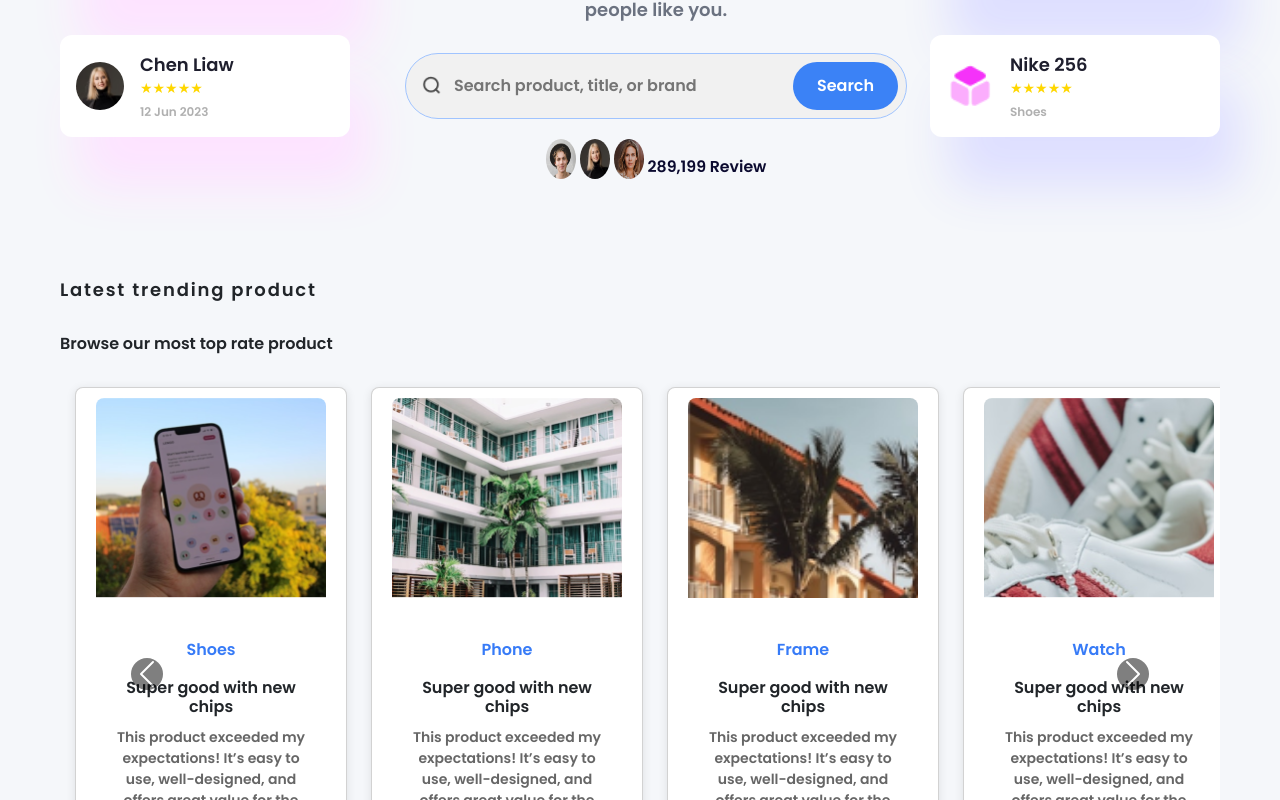
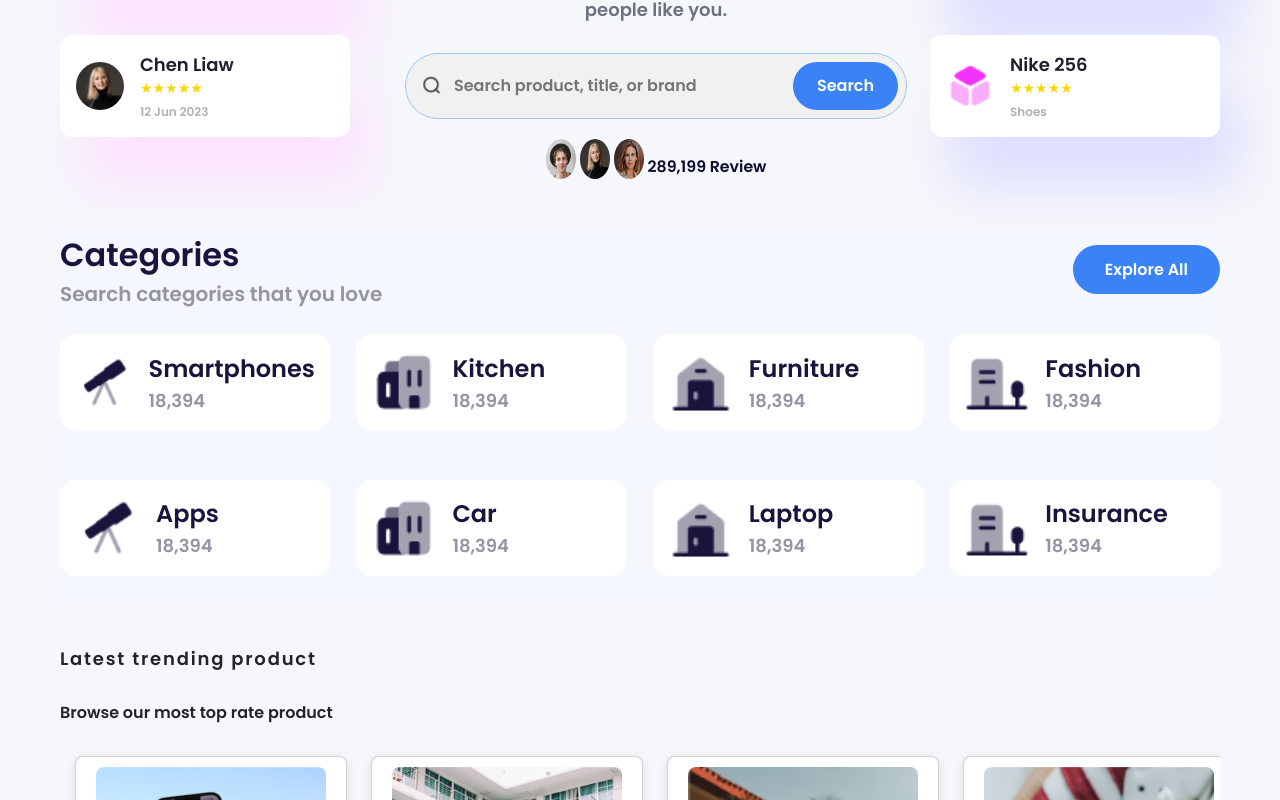
Before and after one commit to saraabdelrhman/wallet-market-master, a React (Create React App) app: page / in a window 1280 px wide. Shown: the part 419-1219 px from the top of the page. Built offline with nearby package versions, Linux system fonts and the light colour scheme.

Commit message:
contentpage

```diff
--- a/src/App.js
+++ b/src/App.js
@@ -3,6 +3,7 @@ import { BrowserRouter as Router, Route, Routes } from 'react-router-dom';
 import Header from './components/Header';
 import About from './components/About';
 import Contact from './components/Contact';
+import Content from './components/Content';
 import Login from './components/Login';
 import Register from './components/Register';
 import Footer from './components/Footer';
@@ -19,6 +20,7 @@ import Reports from './components/Reports';
 import Forgotpass from './components/Forgotpass';
 import Thanks from './components/Thanks';
 import Reset from './components/Reset';
+
 function App() {
   return (
     <Router>
@@ -32,21 +34,19 @@ function App() {
             <Route path="/login" element={<Login />} />
             <Route path="/register" element={<Register />} />
             <Route path="/profile" element={<Profile />} />
-            <Route path="/editprofile" element={<Editprofile/>} />
-        <Route path="/products/:productId/reviews" element={<Reviews/>} />
+            <Route path="/editprofile" element={<Editprofile />} />
+            <Route path="/products/:productId/reviews" element={<Reviews />} />
             <Route path="/products/:productId" element={<Singleproduct />} />
-             <Route path="/reviews" element={<Reviews/>} />
-             <Route path="/categories" element={<Categories/>} />
-             <Route path="/categoriesdetails" element={<Categoriesdetails/>} />
-             <Route path="/Products" element={<Products/>} />
-             <Route path="/Reports" element={<Reports/>} />
-             <Route path="/Forgotpass" element={<Forgotpass/>} />
-             <Route path="/Reset" element={<Reset/>} />
-             <Route path="/Thanks" element={<Thanks/>} />
-
-
-             <Route path='*' element={<NotFound/>}/>
-
+            <Route path="/reviews" element={<Reviews />} />
+            <Route path="/categories" element={<Categories />} />
+            <Route path="/categoriesdetails" element={<Categoriesdetails />} />
+            <Route path="/Products" element={<Products />} />
+            <Route path="/Reports" element={<Reports />} />
+            <Route path="/Forgotpass" element={<Forgotpass />} />
+            <Route path="/Reset" element={<Reset />} />
+            <Route path="/Thanks" element={<Thanks />} />
+            <Route path="/Content" element={<Content />} />
+            <Route path="*" element={<NotFound />} />
           </Routes>
         </main>
         <Footer />
--- a/src/components/Content.jsx
+++ b/src/components/Content.jsx
@@ -1,59 +1,212 @@
 import React from 'react';
 import 'bootstrap/dist/css/bootstrap.min.css';
 import { Link } from 'react-router-dom';
-import './Content.css';  // Import the custom CSS file
+import smartphonesandapps from './images/microscope.png';
+import kitechenandcar from './images/kitchen.png';
+import furnitureandlabtop from './images/house-2.png';
+import fashonandinsurance from './images/building-4.png';
 
-const categories = [
-  {
-    title: "Smartphones",
-    icon: "fas fa-mobile-alt",
-    subcategories: ["Samsung", "Apple", "OnePlus"],
-    link: "/Products"
-  },
-  {
-    title: "Kitchen Appliances",
-    icon: "fas fa-blender",
-    subcategories: ["Refrigerators", "Ovens", "Blenders"],
-    link: "/kitchen"
-  },
-];
+export default function Content() {
+  return (
+    <div style={styles.container}>
+      <div style={styles.header}>
+        <div style={styles.headerText}>
+          <div style={styles.headerTitle}>Categories</div>
+          <div style={styles.headerSubtitle}>Search categories that you love</div>
+        </div>
+        <div style={styles.exploreButton}>
+          <div style={styles.exploreText}>Explore All</div>
+        </div>
+      </div>
 
-const Content = () => {
-  return (
-    <div className="container mt-5 mb-5">
-     <h3 className="fw-bold text-center mb-5 mt-5">
-  <i className="fas fa-th icon"></i> {/* Using grid icon */}
-  Explore Categories
-</h3>
+      <div style={styles.categoryContainer}>
+        {/* Smartphones */}
+        <div style={styles.categoryCard}>
+          <div style={styles.imageWrapper}>
+            <img src={smartphonesandapps} alt="Smartphones and Apps" style={styles.image} />
+          </div>
+          <div style={styles.categoryText}>
+            <div style={styles.categoryTitle}>Smartphones</div>
+            <div style={styles.categoryCount}>18,394</div>
+          </div>
+        </div>
 
-      <div className="row">
-        {categories.map((category, index) => (
-          <div key={index} className="col-md-6 col-lg-4 mb-1">
-            <div className="card h-100 shadow-sm border-0 rounded-4 hover-shadow">
-              <div className="card-body d-flex flex-column">
-                <div className="d-flex align-items-center mb-3">
-                  <i className={`${category.icon} me-3 text-primary fs-2`}></i>
-                  <h5 className="card-title mb-0 text-uppercase">{category.title}</h5>
-                </div>
-                <ul className="list-group list-group-flush  ms-3 mb-3">
-                  {category.subcategories.map((subcategory, subindex) => (
-                    <li key={subindex} className="list-group-item border-0 px-0 py-1">
-                      <span className="text-muted">{subcategory}</span>
-                    </li>
-                  ))}
-                </ul>
-                <div className="mt-auto ms-3 ms-2">
-                  <Link to={category.link} className="btn btn-custom w-100">
-                    Explore {category.title}
-                  </Link>
-                </div>
-              </div>
-            </div>
+        {/* Kitchen */}
+        <div style={styles.categoryCard}>
+          <div style={styles.imageWrapper}>
+            <img src={kitechenandcar} alt="Kitchen and Car" style={styles.image} />
           </div>
-        ))}
+          <div style={styles.categoryText}>
+            <div style={styles.categoryTitle}>Kitchen</div>
+            <div style={styles.categoryCount}>18,394</div>
+          </div>
+        </div>
+
+        {/* Furniture */}
+        <div style={styles.categoryCard}>
+          <div style={styles.imageWrapper}>
+            <img src={furnitureandlabtop} alt="Furniture and Laptop" style={styles.image} />
+          </div>
+          <div style={styles.categoryText}>
+            <div style={styles.categoryTitle}>Furniture</div>
+            <div style={styles.categoryCount}>18,394</div>
+          </div>
+        </div>
+
+        {/* Fashion */}
+        <div style={styles.categoryCard}>
+          <div style={styles.imageWrapper}>
+            <img src={fashonandinsurance} alt="Fashion and Insurance" style={styles.image} />
+          </div>
+          <div style={styles.categoryText}>
+            <div style={styles.categoryTitle}>Fashion</div>
+            <div style={styles.categoryCount}>18,394</div>
+          </div>
+        </div>
+      </div>
+
+      <div style={styles.categoryContainer}>
+        {/* Apps */}
+        <div style={styles.categoryCard}>
+          <div style={styles.imageWrapper}>
+            <img src={smartphonesandapps} alt="Apps" style={styles.image} />
+          </div>
+          <div style={styles.categoryText}>
+            <div style={styles.categoryTitle}>Apps</div>
+            <div style={styles.categoryCount}>18,394</div>
+          </div>
+        </div>
+
+        {/* Car */}
+        <div style={styles.categoryCard}>
+          <div style={styles.imageWrapper}>
+            <img src={kitechenandcar} alt="Car" style={styles.image} />
+          </div>
+          <div style={styles.categoryText}>
+            <div style={styles.categoryTitle}>Car</div>
+            <div style={styles.categoryCount}>18,394</div>
+          </div>
+        </div>
+
+        {/* Laptop */}
+        <div style={styles.categoryCard}>
+          <div style={styles.imageWrapper}>
+            <img src={furnitureandlabtop} alt="Laptop" style={styles.image} />
+          </div>
+          <div style={styles.categoryText}>
+            <div style={styles.categoryTitle}>Laptop</div>
+            <div style={styles.categoryCount}>18,394</div>
+          </div>
+        </div>
+
+        {/* Insurance */}
+        <div style={styles.categoryCard}>
+          <div style={styles.imageWrapper}>
+            <img src={fashonandinsurance} alt="Insurance" style={styles.image} />
+          </div>
+          <div style={styles.categoryText}>
+            <div style={styles.categoryTitle}>Insurance</div>
+            <div style={styles.categoryCount}>18,394</div>
+          </div>
+        </div>
       </div>
     </div>
   );
+}
+
+const styles = {
+  container: {
+    width: '100%',
+    background: '#F5F7FE',
+    display: 'flex',
+    flexDirection: 'column',
+    alignItems: 'flex-start',
+    gap: '2vw',
+  },
+  header: {
+    width: '100%',
+    display: 'flex',
+    justifyContent: 'space-between',
+    alignItems: 'center',
+    flexWrap: 'wrap',
+  },
+  headerText: {
+    display: 'flex',
+    flexDirection: 'column',
+    justifyContent: 'center',
+    alignItems: 'flex-start',
+  },
+  headerTitle: {
+    color: '#1A143C',
+    fontSize: '2rem',
+    fontFamily: 'Poppins',
+    fontWeight: '700',
+  },
+  headerSubtitle: {
+    color: '#9693A5',
+    fontSize: '1.25rem',
+    fontFamily: 'Poppins',
+    fontWeight: '400',
+  },
+  exploreButton: {
+    padding: '0.8rem 2rem',
+    background: '#3B82F6',
+    borderRadius: '50px',
+    display: 'flex',
+    justifyContent: 'center',
+    alignItems: 'center',
+  },
+  exploreText: {
+    color: 'white',
+    fontSize: '1rem',
+    fontFamily: 'Poppins',
+    fontWeight: '600',
+  },
+  categoryContainer: {
+    width: '100%',
+    display: 'flex',
+    flexWrap: 'wrap',
+    gap: '2vw',
+    justifyContent: 'space-between',
+  },
+  categoryCard: {
+    flex: '1 1 calc(25% - 2vw)',
+    background: 'white',
+    borderRadius: '1rem',
+    padding: '1rem',
+    display: 'flex',
+    justifyContent: 'flex-start',
+    alignItems: 'center',
+    gap: '1rem',
+    minWidth: '200px',
+    marginBottom: '1.5rem',
+  },
+  imageWrapper: {
+    width: '4rem',
+    height: '4rem',
+    display: 'flex',
+    justifyContent: 'center',
+    alignItems: 'center',
+  },
+  image: {
+    width: '100%',
+    height: '100%',
+    objectFit: 'contain',
+  },
+  categoryText: {
+    display: 'flex',
+    flexDirection: 'column',
+  },
+  categoryTitle: {
+    color: '#1A143C',
+    fontSize: '1.5rem',
+    fontFamily: 'Poppins',
+    fontWeight: '700',
+  },
+  categoryCount: {
+    color: '#9693A5',
+    fontSize: '1.125rem',
+    fontFamily: 'Poppins',
+    fontWeight: '400',
+  },
 };
-
-export default Content;
--- a/src/components/Head.js
+++ b/src/components/Head.js
@@ -15,6 +15,7 @@ import searchIcon from './images/akar-icons_search.png';
 
 import Trending from './Trending';
 import TopRate from "./Top-rate";
+import Content from "./Content";
 
 const Head = () => {
   const [search, setSearch] = useState("");
@@ -128,7 +129,7 @@ const Head = () => {
       <div style={{ display: "flex", justifyContent: "flex-end", alignItems: "flex-end", width: "100%", marginTop: "32px" }}>
         <img src={shape} alt="Decorative Shape" style={{ display: "none", visibility: "hidden" }} />
       </div>
-
+      <Content></Content>
       <Trending />
       <TopRate />
     </div>
```
